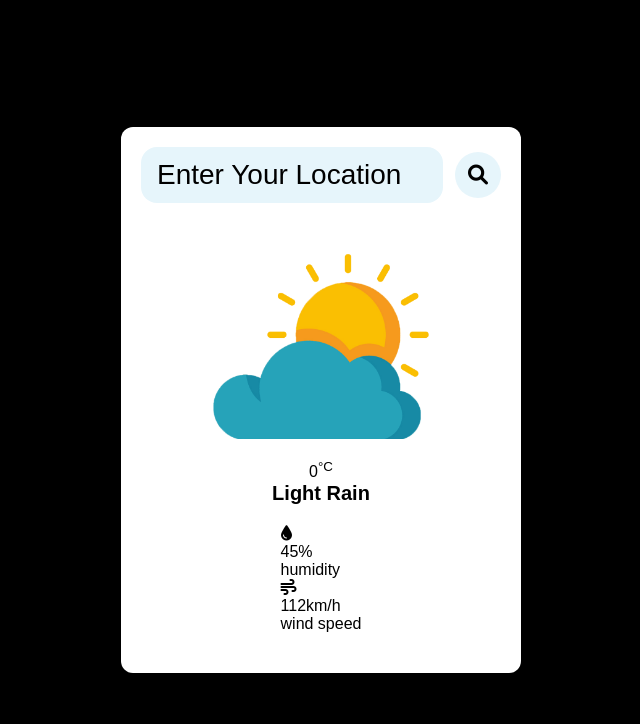
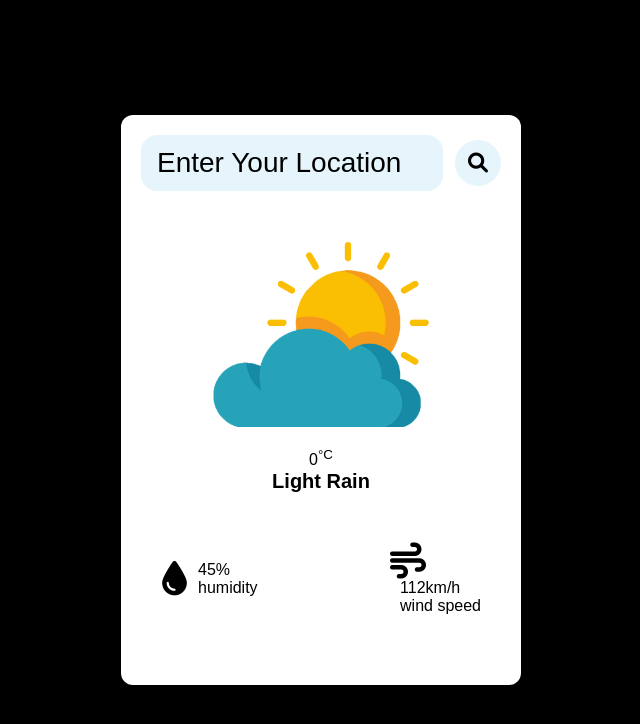
Before and after one commit to vivek6225/Weather-App, a plain HTML site: page index.html in a window 1280 px wide. Shown: the whole page, without its empty margins (319-959 px from the left). Drawn offline with Linux system fonts and the light colour scheme.

Commit message:
third change

```diff
--- a/index.html
+++ b/index.html
@@ -15,7 +15,7 @@
 <!--
                  <link rel="stylesheet" href="https://cdnjs.cloudflare.com/ajax/libs/font-awesome/6.0.0-beta3/css/all.min.css">  -->
     <button>
-        <i class="fas fa-magnifying-glass"></i>
+        <i class="fas fa-magnifying-glass" id="searchBtn"></i>
     </button>
 
     </div>
@@ -48,6 +48,7 @@
     </div>
 
   </div>
+    <script>App.js</script>
 
   <link rel="stylesheet" href="https://cdnjs.cloudflare.com/ajax/libs/font-awesome/6.0.0-beta3/css/all.min.css">
 
--- a/style.css
+++ b/style.css
@@ -89,3 +89,32 @@ border-radius: 16px;
     text-transform: capitalize;
 
 }
+.weather-details{
+    width: 100%;
+    display: flex;
+    justify-content: space-between;
+    margin: 30px;
+}
+.humidity{
+  display: flex;
+    align-items: center;
+    margin-left: 20px;
+
+}
+.wind{
+    align-self: center;
+    margin-right: 20px;
+}
+.weather-details i{
+    font-size: 36px;
+
+}
+.weather-details .text{
+    margin-left: 10px;
+    font-size:16px;
+
+}
+.text-span{
+    font-size: 20px;
+   font-weight: 700;
+}
```
